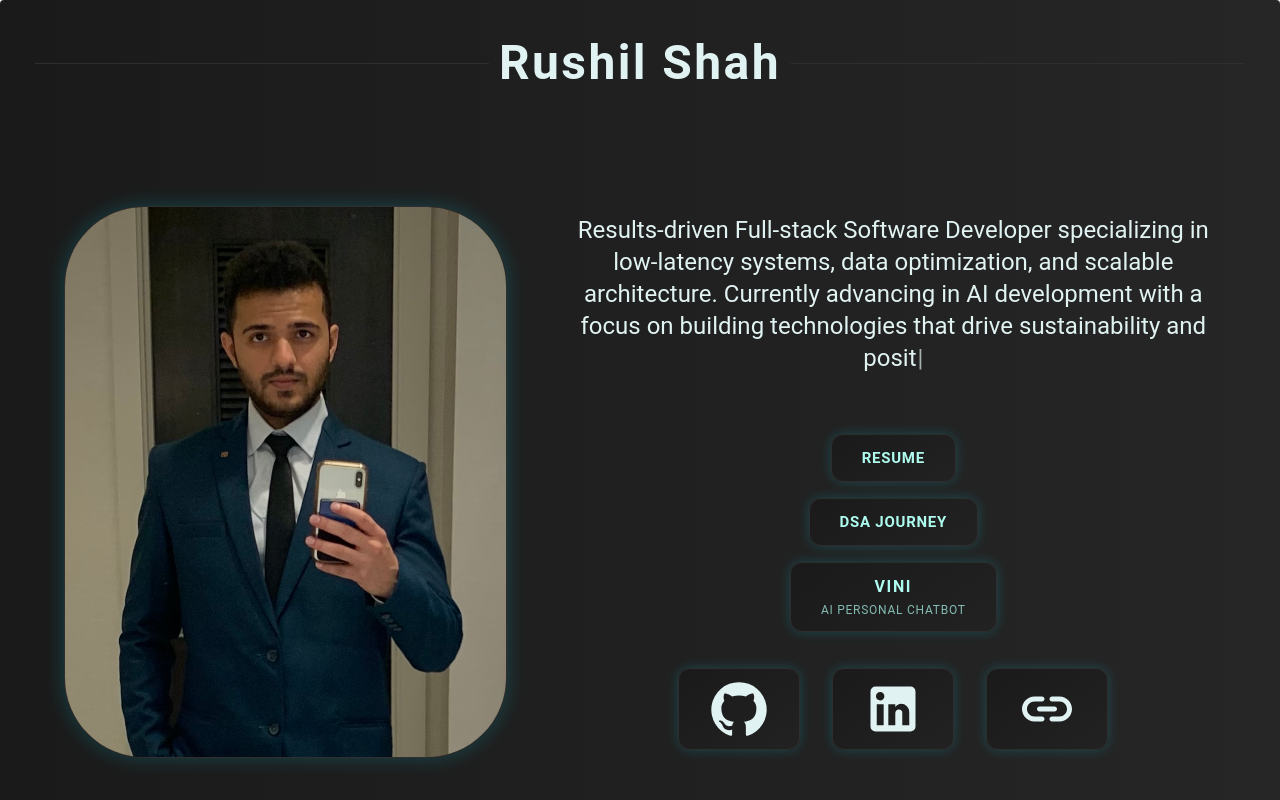
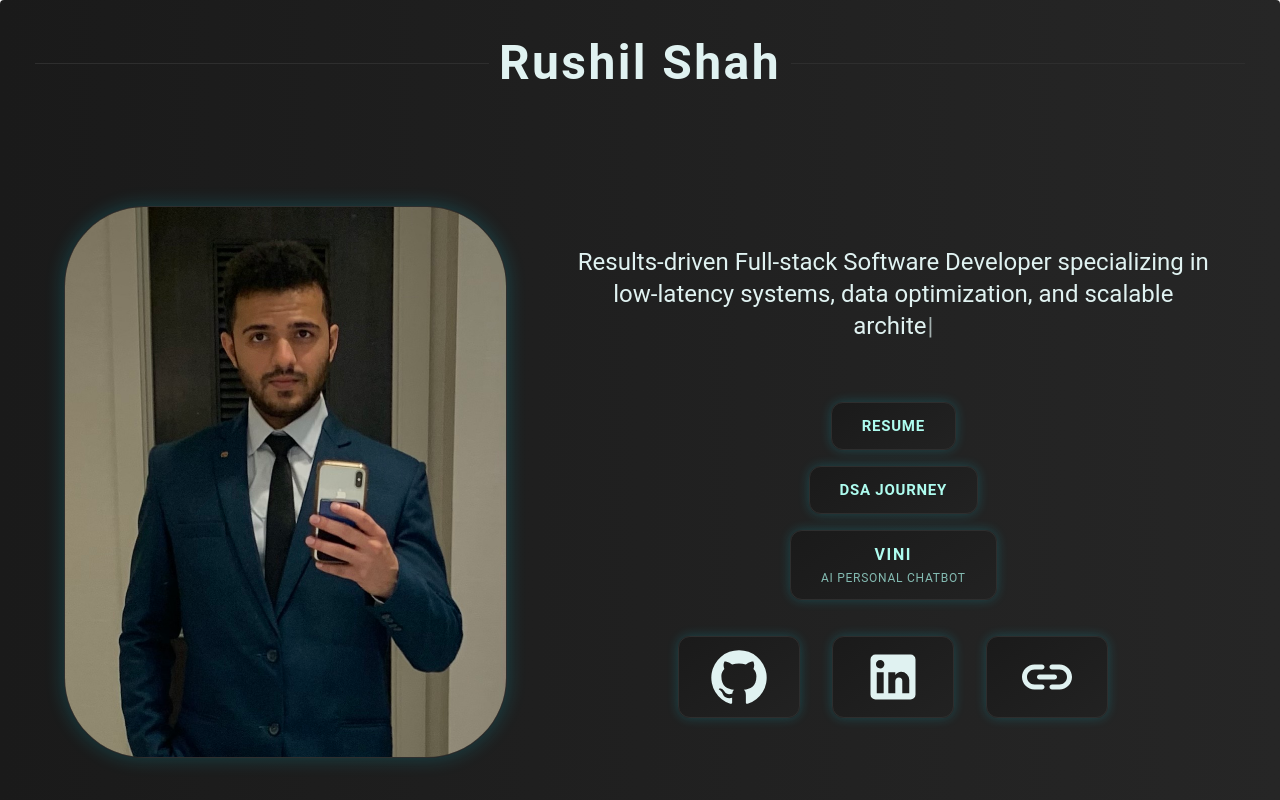
Before and after one commit to rushil1999/portfolio, a React (Create React App) app: page / in a window 1280 px wide. Shown: the top 800 px of the page. Built offline with nearby package versions, Linux system fonts and the light colour scheme.

Commit message:
Added More delay for typwriter

```diff
--- a/src/components/IntroductionV2/index.js
+++ b/src/components/IntroductionV2/index.js
@@ -89,7 +89,7 @@ export default function IntroductionV2({initiateVini, setIniateVini}) {
                   strings: [summary],
                   autoStart: true,
                   loop: true,
-                  delay: 0.5
+                  delay: 40
                 }}
               />
             </Typography>
```
